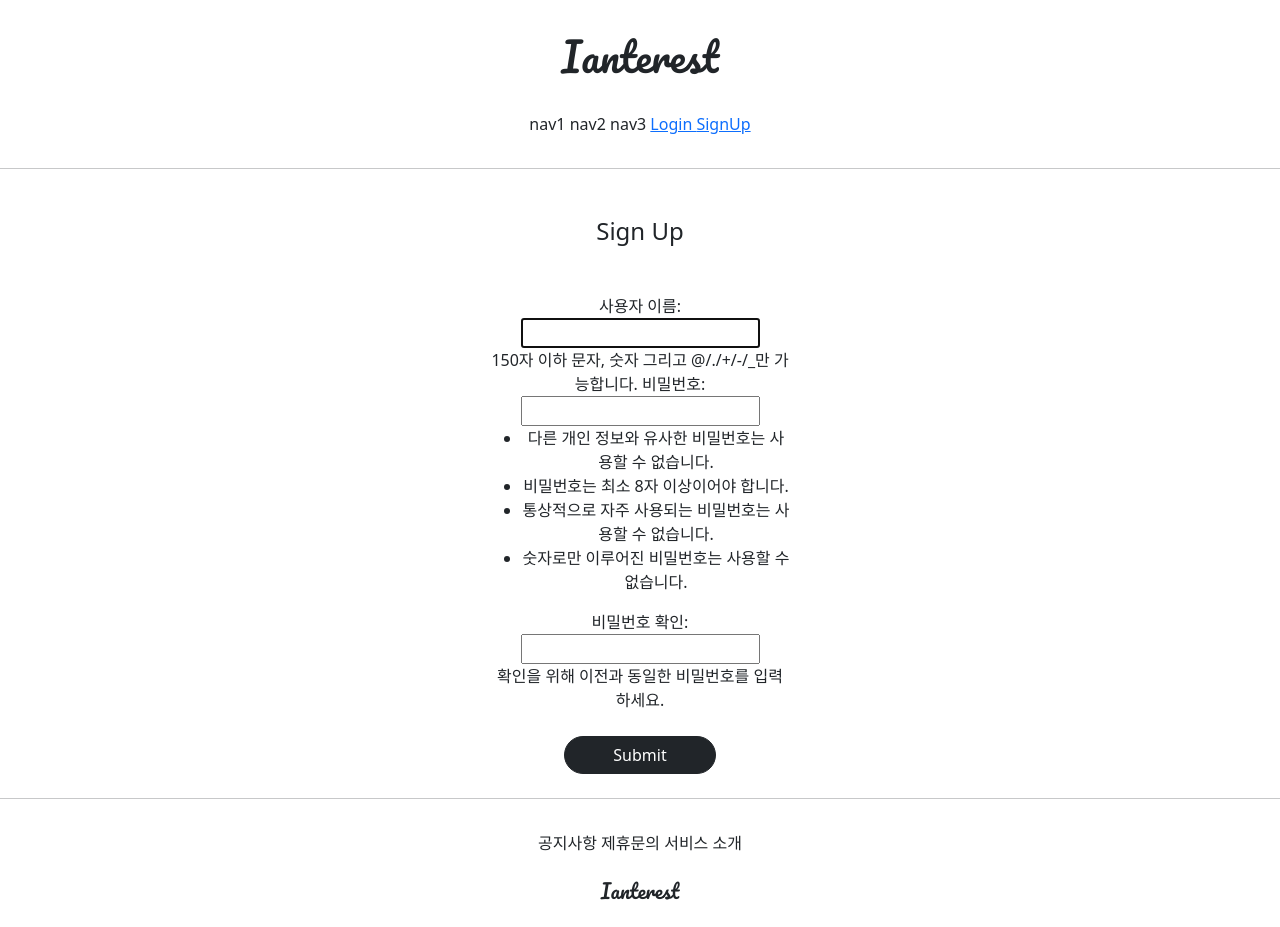
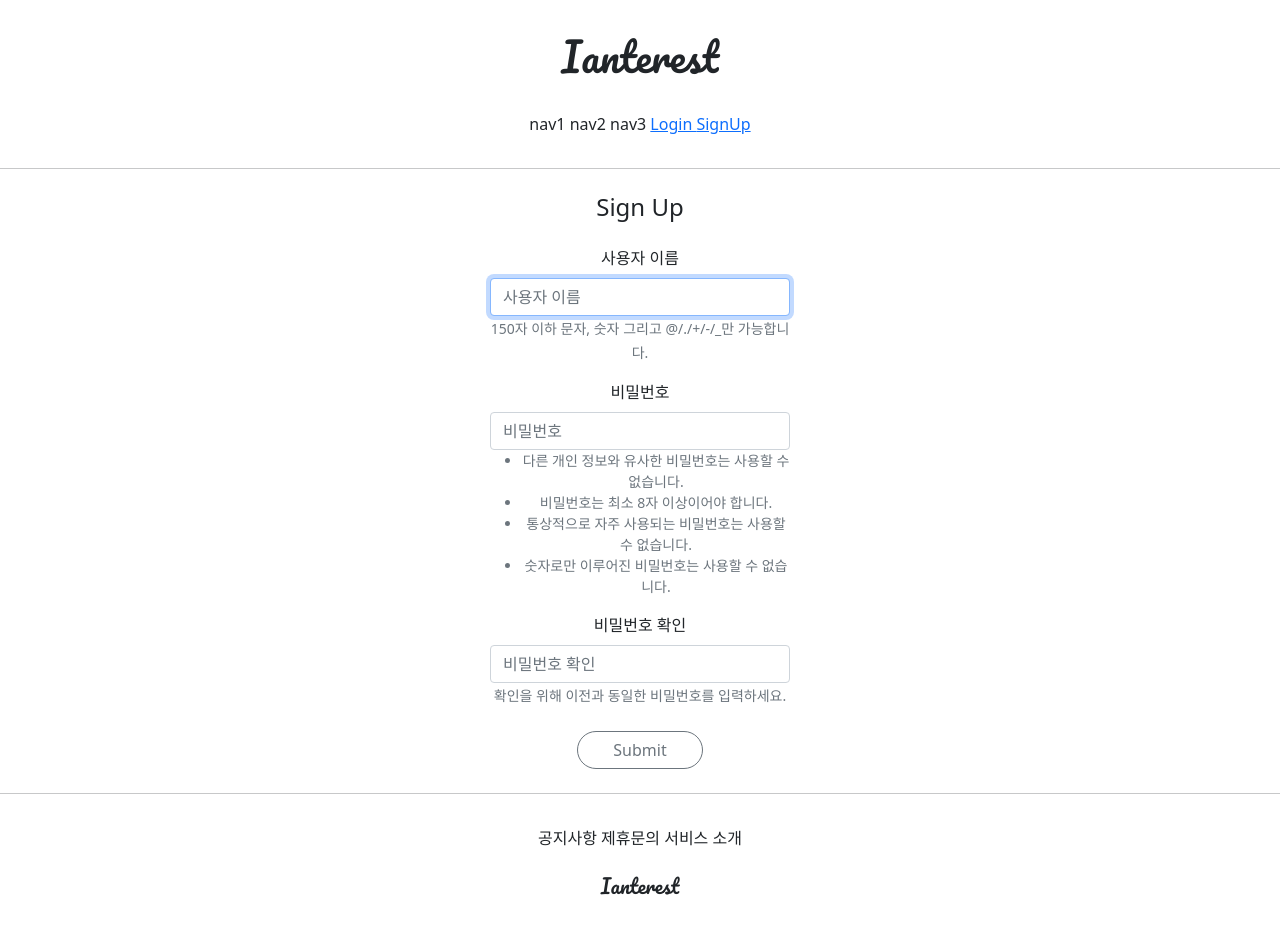
Before and after one commit to kokimian/git_1ban_web_practice, a Django app: page /accounts/create/ in a window 1280 px wide. After the commit the page ends 895 px from the top, so only its background shows below. Run offline with Django 3.2, Linux system fonts and the light colour scheme; parts of the project's set-up code (start-up, migrations or seed data) failed here and were passed over; some libraries are stand-ins or nearby versions.

Commit message:
2021/07/19 web practice 1

```diff
--- a/accountapp/templates/accountapp/create.html
+++ b/accountapp/templates/accountapp/create.html
@@ -1,18 +1,19 @@
 {% extends 'base.html' %}
+{% load bootstrap4 %}
 
 {% block content %}
 
-<div class = "text-center mw-300 m-auto">
-    <div class="m-5">
+<div class="text-center mw-300 m-auto">
+    <div class="m-4">
         <h4>Sign Up</h4>
     </div>
     <div>
         <form action="{% url 'accountapp:create' %}" method="post"> {# 이제부턴 url 라우팅을 이런 방식으로 일원화 한다. 이전 방식은 /accounts/create} #}
             {% csrf_token %}
-            {{ form }} {# views line 35에서 form_class를 지정해 두었기 때문에 이렇게 한번에 form 적용 가능 'form_class = UserCreationForm' #}
+            {% bootstrap_form form %} {# views line 35에서 form_class를 지정해 두었기 때문에 이렇게 한번에 form 적용 가능 'form_class = UserCreationForm' #}
             <div class="m-4">
                 <input type="submit"
-                       class="btn btn-dark rounded-pill px-5">
+                       class="btn btn-outline-secondary rounded-pill col-6">
             </div>
         </form>
     </div>
--- a/accountapp/urls.py
+++ b/accountapp/urls.py
@@ -11,5 +11,5 @@ urlpatterns = [
     path('login/', LoginView.as_view(template_name='accountapp/login.html'), name='login'),
     path('logout/', LogoutView.as_view(), name='logout'),
 
-    path('create/', AccountCreateView.as_view(), name='create')
+    path('create/', AccountCreateView.as_view(), name='create'),
 ]
```
Also changed, not shown: accountapp/templates/accountapp/login.html (+8 -5 lines).
